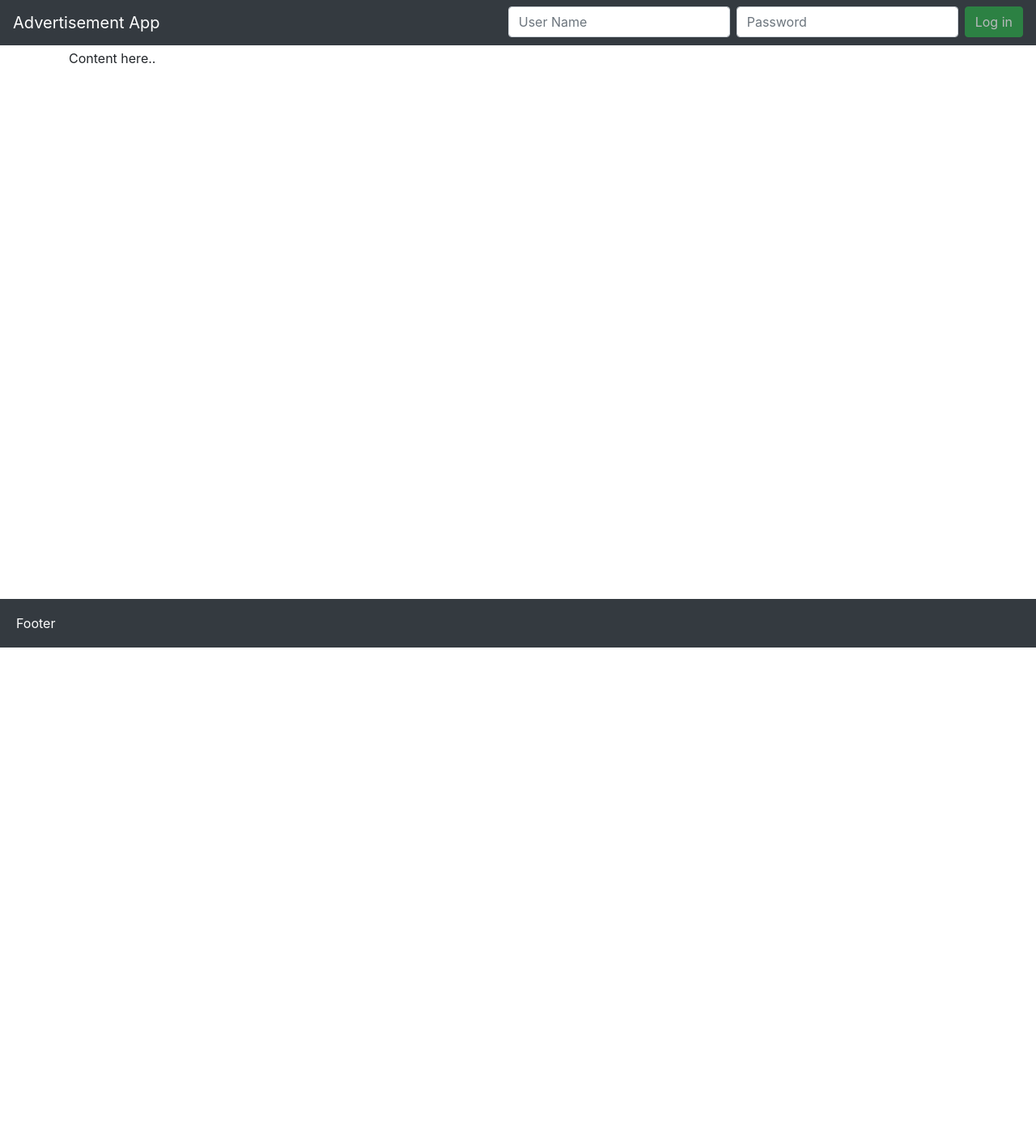
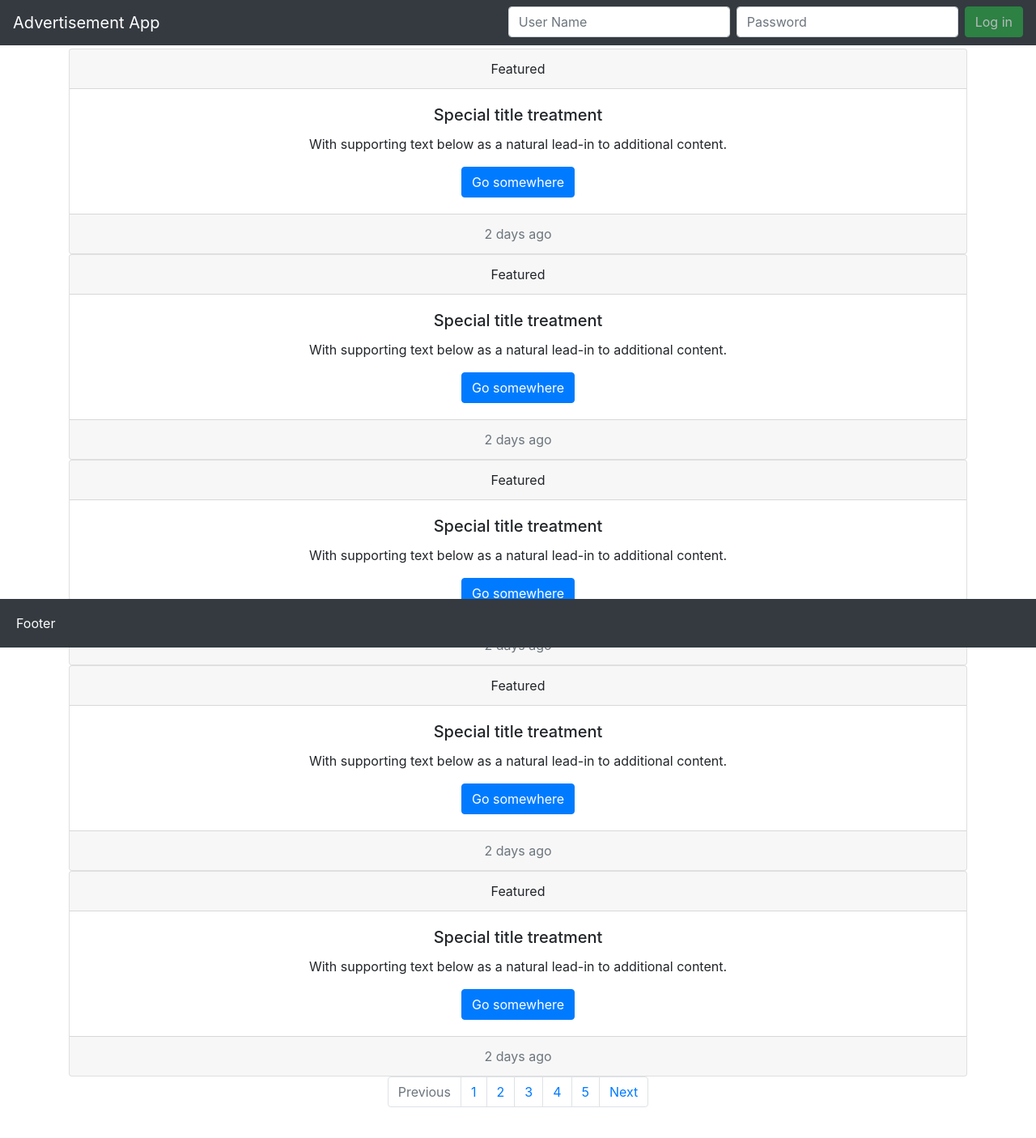
Before and after one commit to Alexandra1003/AdvertApp, an Angular app in the folder AdvertApp/: page / in a window 1280 px wide. Shown: the top 1406 px of the page at 81% size. Before the commit the page ends 800 px from the top, so only its background shows below. Built offline with nearby package versions, Linux system fonts and the light colour scheme.

Commit message:
feature/userAuth *add userResponse interface *fix validation bugs

```diff
--- a/AdvertApp/src/app/app-routing.module.ts
+++ b/AdvertApp/src/app/app-routing.module.ts
@@ -1,7 +1,10 @@
 import { NgModule } from '@angular/core';
 import { Routes, RouterModule } from '@angular/router';
+import { AdsDeckComponent } from './pages/ads-deck/ads-deck.component';
 
-const routes: Routes = [];
+const routes: Routes = [
+  { path: '', component: AdsDeckComponent },
+];
 
 @NgModule({
   imports: [RouterModule.forRoot(routes)],
--- a/AdvertApp/src/app/app.component.html
+++ b/AdvertApp/src/app/app.component.html
@@ -8,7 +8,6 @@
 </header>
 <main class="container">
   <router-outlet></router-outlet>
-  <p>Content here..</p>
 </main>
 <footer class="font-small footer">
   <p>Footer</p>
--- a/AdvertApp/src/app/app.module.ts
+++ b/AdvertApp/src/app/app.module.ts
@@ -6,11 +6,13 @@ import { AppComponent } from './app.component';
 import { AuthFormComponent } from './pages/auth-form/auth-form.component';
 
 import { ReactiveFormsModule } from '@angular/forms';
+import { AdsDeckComponent } from './pages/ads-deck/ads-deck.component';
 
 @NgModule({
   declarations: [
     AppComponent,
-    AuthFormComponent
+    AuthFormComponent,
+    AdsDeckComponent
   ],
   imports: [
     BrowserModule,
--- /dev/null
+++ b/AdvertApp/src/app/pages/ads-deck/ads-deck.component.html
@@ -0,0 +1,86 @@
+<div class="card text-center">
+  <div class="card-header">
+    Featured
+  </div>
+  <div class="card-body">
+    <h5 class="card-title">Special title treatment</h5>
+    <p class="card-text">With supporting text below as a natural lead-in to additional content.</p>
+    <a href="#" class="btn btn-primary">Go somewhere</a>
+  </div>
+  <div class="card-footer text-muted">
+    2 days ago
+  </div>
+</div>
+
+<div class="card text-center">
+  <div class="card-header">
+    Featured
+  </div>
+  <div class="card-body">
+    <h5 class="card-title">Special title treatment</h5>
+    <p class="card-text">With supporting text below as a natural lead-in to additional content.</p>
+    <a href="#" class="btn btn-primary">Go somewhere</a>
+  </div>
+  <div class="card-footer text-muted">
+    2 days ago
+  </div>
+</div>
+
+<div class="card text-center">
+  <div class="card-header">
+    Featured
+  </div>
+  <div class="card-body">
+    <h5 class="card-title">Special title treatment</h5>
+    <p class="card-text">With supporting text below as a natural lead-in to additional content.</p>
+    <a href="#" class="btn btn-primary">Go somewhere</a>
+  </div>
+  <div class="card-footer text-muted">
+    2 days ago
+  </div>
+</div>
+
+<div class="card text-center">
+  <div class="card-header">
+    Featured
+  </div>
+  <div class="card-body">
+    <h5 class="card-title">Special title treatment</h5>
+    <p class="card-text">With supporting text below as a natural lead-in to additional content.</p>
+    <a href="#" class="btn btn-primary">Go somewhere</a>
+  </div>
+  <div class="card-footer text-muted">
+    2 days ago
+  </div>
+</div>
+
+<div class="card text-center">
+  <div class="card-header">
+    Featured
+  </div>
+  <div class="card-body">
+    <h5 class="card-title">Special title treatment</h5>
+    <p class="card-text">With supporting text below as a natural lead-in to additional content.</p>
+    <a href="#" class="btn btn-primary">Go somewhere</a>
+  </div>
+  <div class="card-footer text-muted">
+    2 days ago
+  </div>
+</div>
+
+
+<nav aria-label="Page navigation example">
+    <ul class="pagination justify-content-center">
+      <li class="page-item disabled">
+        <a class="page-link" href="#" tabindex="-1" aria-disabled="true">Previous</a>
+      </li>
+      <li class="page-item"><a class="page-link" href="#">1</a></li>
+      <li class="page-item"><a class="page-link" href="#">2</a></li>
+      <li class="page-item"><a class="page-link" href="#">3</a></li>
+      <li class="page-item"><a class="page-link" href="#">4</a></li>
+      <li class="page-item"><a class="page-link" href="#">5</a></li>
+      <li class="page-item">
+        <a class="page-link" href="#">Next</a>
+      </li>
+    </ul>
+  </nav>
--- /dev/null
+++ b/AdvertApp/src/app/pages/ads-deck/ads-deck.component.ts
@@ -0,0 +1,15 @@
+import { Component, OnInit } from '@angular/core';
+
+@Component({
+  selector: 'app-ads-deck',
+  templateUrl: './ads-deck.component.html',
+  styleUrls: ['./ads-deck.component.scss']
+})
+export class AdsDeckComponent implements OnInit {
+
+  constructor() { }
+
+  ngOnInit() {
+  }
+
+}
--- a/AdvertApp/src/app/pages/auth-form/auth-form.component.html
+++ b/AdvertApp/src/app/pages/auth-form/auth-form.component.html
@@ -5,7 +5,7 @@
         "is-invalid": username.invalid && (username.dirty || username.touched)
       }'
       formControlName="username" class="form-control mr-sm-2" type="text" placeholder="User Name">
-    <div class="invalid-tooltip">
+    <div class="invalid-tooltip" *ngIf="!isWrongPassword">
       Please choose a username.
     </div>
   </div>
@@ -20,10 +20,9 @@
     </div>
   </div>
   <button [disabled]="authForm.invalid" class="btn btn-success" type="submit">Log in</button>
-  <div [ngClass]='{"invalid-tooltip-custom": currentUser === null,
-                  "valid-tooltip-custom": currentUser !== null}'>
-      Incorrect password or username.
-    </div>
+  <div *ngIf="isWrongPassword" class="invalid-tooltip-custom">
+    Incorrect password or username.
+  </div>
 </form>
 
 
--- a/AdvertApp/src/app/pages/auth-form/auth-form.component.ts
+++ b/AdvertApp/src/app/pages/auth-form/auth-form.component.ts
@@ -1,7 +1,7 @@
 import { Component, OnInit } from '@angular/core';
 import { FormGroup, FormControl, Validators } from '@angular/forms';
-import { IUser } from 'src/app/shared/interfaces/user.i';
 import { UserService } from 'src/app/shared/services/user.service';
+import { IUserResponse } from 'src/app/shared/interfaces/userResponce.i';
 
 @Component({
   selector: 'app-auth-form',
@@ -14,7 +14,8 @@ export class AuthFormComponent implements OnInit {
   authForm: FormGroup;
   username: FormControl;
   password: FormControl;
-  currentUser: IUser;
+  currentUser: IUserResponse;
+  isWrongPassword: boolean;
 
   constructor(private userService: UserService) { }
 
@@ -37,12 +38,17 @@ export class AuthFormComponent implements OnInit {
 
   onSubmit(event) {
     event.preventDefault();
-    const userData = {username: this.username.value, password: this.password.value};
-    this.currentUser = this.userService.login(userData);
+    const userData = { username: this.username.value, password: this.password.value };
+    const userResponse = this.userService.login(userData);
+    if (userResponse.isCorrectPassword) {
+      this.currentUser = userResponse;
+    }
+    this.isWrongPassword = !userResponse.isCorrectPassword;
   }
 
   onLogOut() {
     this.currentUser = null;
+    this.isWrongPassword = false;
   }
 
 }
--- a/AdvertApp/src/app/shared/interfaces/user.service.i.ts
+++ b/AdvertApp/src/app/shared/interfaces/user.service.i.ts
@@ -1,7 +1,8 @@
 import { IUser } from './user.i';
+import { IUserResponse } from './userResponce.i';
 
 export interface IUserService {
-  login(IUser): IUser;
+  login(IUser): IUserResponse;
   logout(): any;
   getCurrentUser(): IUser;
 }
--- /dev/null
+++ b/AdvertApp/src/app/shared/interfaces/userResponce.i.ts
@@ -0,0 +1,4 @@
+export interface IUserResponse {
+  'username': string;
+  'isCorrectPassword': boolean;
+}
--- a/AdvertApp/src/app/shared/services/user.service.ts
+++ b/AdvertApp/src/app/shared/services/user.service.ts
@@ -1,6 +1,7 @@
 import { Injectable } from '@angular/core';
 import { IUser } from 'src/app/shared/interfaces/user.i';
 import { IUserService } from 'src/app/shared/interfaces/user.service.i';
+import { IUserResponse } from '../interfaces/userResponce.i';
 
 @Injectable({
   providedIn: 'root'
@@ -9,11 +10,11 @@ export class UserService implements IUserService {
 
   constructor() { }
 
-  login(user): IUser {
+  login(user): IUserResponse {
 
     if (!localStorage.getItem('users')) {
       localStorage.setItem('users', JSON.stringify([user]));
-      return user;
+      return {username: user.username, isCorrectPassword: true};
     }
 
     const usersList = JSON.parse(localStorage.getItem('users'));
@@ -21,14 +22,13 @@ export class UserService implements IUserService {
 
     if (!registeredUser) {
       localStorage.setItem('users', JSON.stringify([...usersList, user]));
-      return user;
+      return {username: user.username, isCorrectPassword: true};
     }
     if (registeredUser && registeredUser.password === user.password) {
-      return user;
+      return {username: user.username, isCorrectPassword: true};
     }
     if (registeredUser && registeredUser.password !== user.password) {
-      console.log("Wrong password");
-      return null;
+      return {username: user.username, isCorrectPassword: false};
     }
   }
 
```
Also changed, not shown: AdvertApp/src/app/pages/ads-deck/ads-deck.component.scss (added), 1 other file (tests, documents, lock files or other folders).
